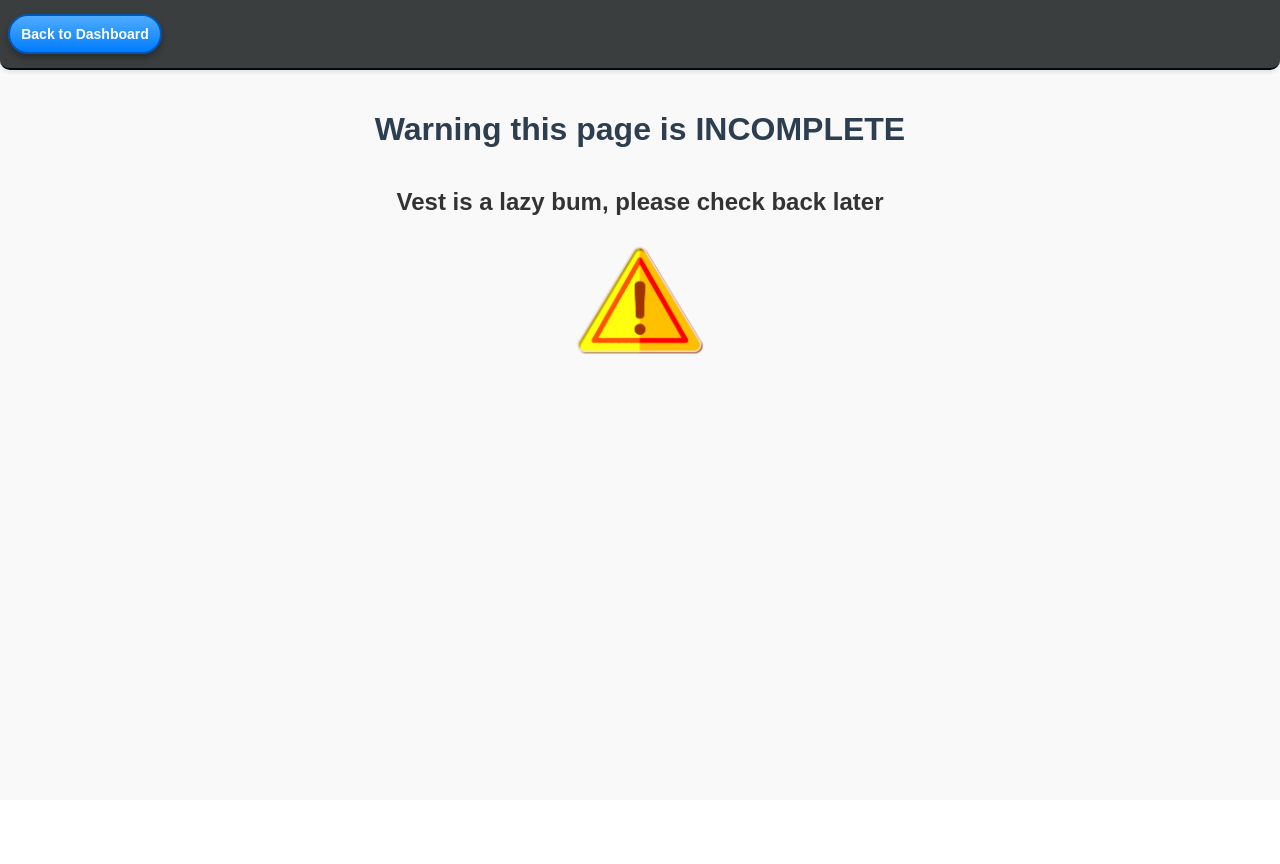
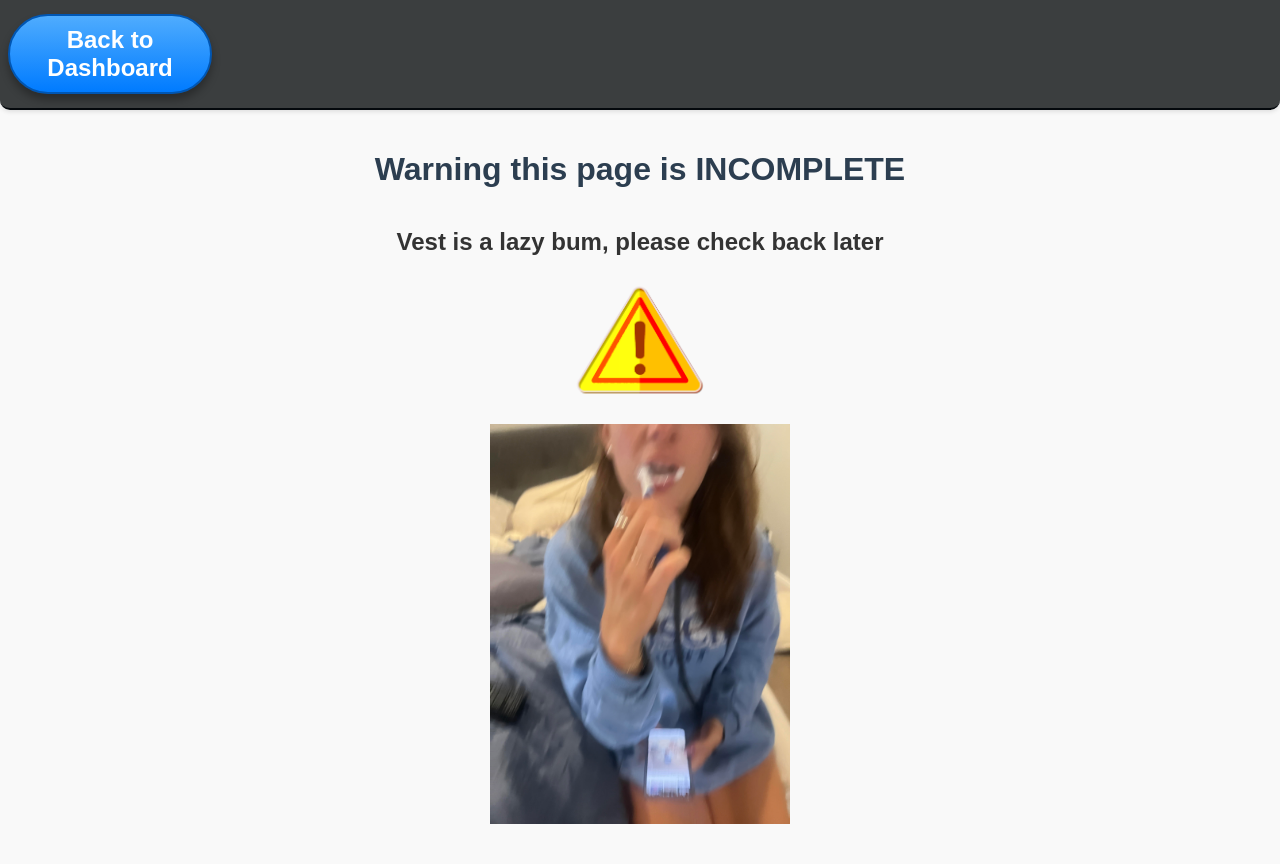
Before and after one commit to alexlockeharvey-blip/fantasy, a Flask app: page /bookkeepers/incomplete in a window 1280 px wide. Before the commit the page ends 354 px from the top, so only its background shows below. Run offline with Flask 3, Linux system fonts and the light colour scheme.

Commit message:
Initial 2026 update

```diff
--- a/app.py
+++ b/app.py
@@ -13,7 +13,9 @@ LEAGUES = {
             "Browns": ["pitonthefield", "anthonybrown53"],
             "Wilsons": ["bellyconklin", "JacksonWilson54"],
             "MD+PA": ["TheVester", "clairebear000"],
-            "MD+PHD": ["nkbryson", "sammyslay1129"]
+            "MD+PHD": ["nkbryson", "sammyslay1129"],
+            "Sparky and the Stieb": ["sparknuts", "juicysteve711"],
+            "MPH+PHD": ["gcobble","samfenske"]
         },
         "show_teams": True
     },
@@ -34,6 +36,10 @@ def root():
 @app.route("/home")
 def landing_page():
     return render_template("home.html", league_key="home")
+
+@app.route("/memes")
+def memes_page():
+    return render_template("incomplete.html", league_key="memes")
 
 # Fetch league data
 def fetch_data(league_key):
--- a/static/js/timer.js
+++ b/static/js/timer.js
@@ -1,5 +1,5 @@
 // Set the date/time of last win
-const lastWin = new Date('2011-01-16T00:00:00'); // adjust time if you want
+const lastWin = new Date('2026-01-10T00:00:00'); // adjust time if you want
 
 function updateTimer() {
   const now = new Date();
--- a/static/style.css
+++ b/static/style.css
@@ -32,18 +32,18 @@ tr:hover {
 button, /* Button style */
 .btn {
   display: inline-block;
-  width: 150px;              /* same width for all */
+  width: 200px;              /* same width for all */
   text-align: center;        /* center text inside */
   padding: 10px 0;           /* adjust for vertical spacing */
   margin: 8px;
-  font-size: 14px;
+  font-size: 24px;
   font-weight: bold;
   text-decoration: none;
   color: #fff;
   background: linear-gradient(to bottom, #4facfe, #007bff); /* blue gradient */
   border: 2px solid #0056b3;
-  border-radius: 30px;
-  box-shadow: 0 4px 6px rgba(0,0,0,0.3); /* stronger 3D look */
+  border-radius: 40px;
+  box-shadow: 0 6px 8px rgba(0,0,0,0.3); /* stronger 3D look */
   transition: all 0.3s ease;
   cursor: url('/static/images/football-cursor.png'), pointer; /* custom football cursor */
 }
--- a/templates/incomplete.html
+++ b/templates/incomplete.html
@@ -16,6 +16,8 @@
         </h2>
      <img src="{{ url_for('static', filename='images/yellow_warning.png') }}"
      alt="Warning" style="display:block; margin: 20px auto; width:150px;">
+     <img src="{{ url_for('static', filename='images/claire.jpg') }}"
+      alt="Claire in the morning" style="display:block; margin: 20px auto; width:300px;">
     </div>
 </body>
 </html>
```
Also changed, not shown: templates/home.html (+6 -2 lines), static/images/claire.jpg (added).
